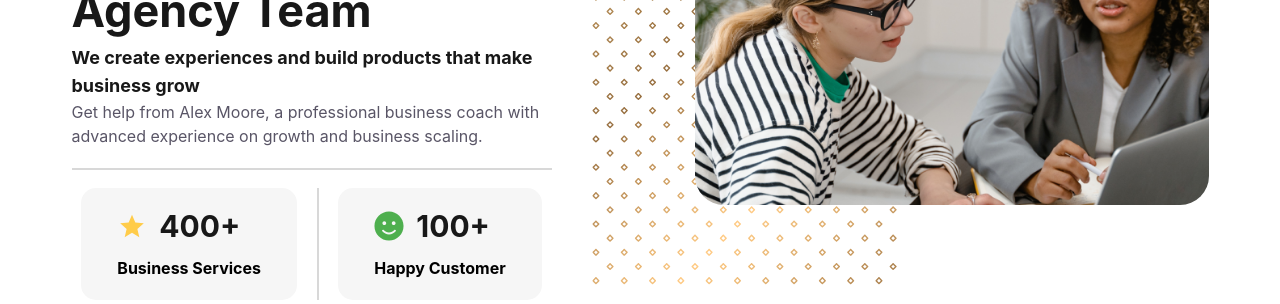
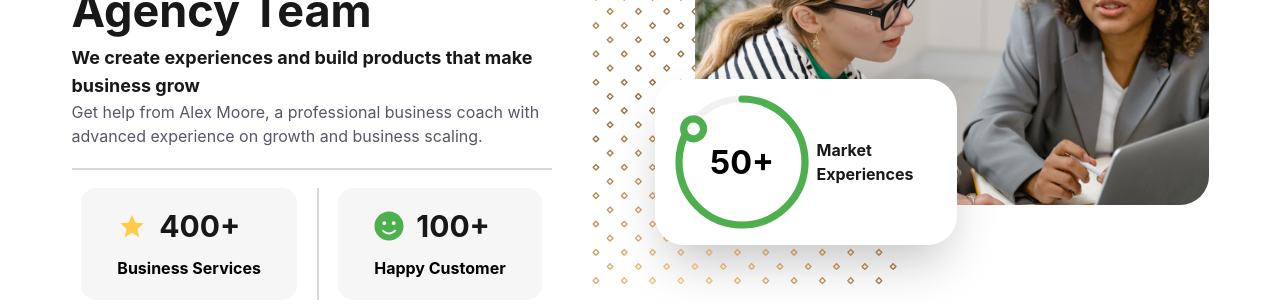
Before and after one commit to Diaa-0-Abdelaziz/Ask_Experts, a React (Create React App) app: page / in a window 1280 px wide. Shown: the part 1461-1765 px from the top of the page. Built offline with nearby package versions, Linux system fonts and the light colour scheme.

Commit message:
modified:   src/Components/Home/Slices/About.jsx 	modified:   src/Navbar.jsx 	new file:   src/circleProgress.css 	modified:   src/output.css

```diff
--- a/src/Components/Home/Slices/About.jsx
+++ b/src/Components/Home/Slices/About.jsx
@@ -1,4 +1,4 @@
-import React from 'react'
+import React, { useEffect, useState } from 'react'
 import brand1 from '../../../imgs/1.svg'
 import brand2 from '../../../imgs/2.svg'
 import brand3 from '../../../imgs/3.svg'
@@ -8,10 +8,34 @@
 import { IoMdStar } from "react-icons/io";
 import { FaSmile } from "react-icons/fa";
 import photo2 from '../../../imgs/Photo2.png'
-import Pattern from '../../../imgs/Pattern.svg'
-
+import "../../../circleProgress.css"
 export default function About() {
     const brands = [brand1, brand2, brand3, brand4, brand5, brand6]
+
+    const [loadingPercent, setloadingPercent] = useState(0);
+    const [dot, setDot] = useState(0);
+    const [text, setText] = useState("00");
+
+    useEffect(() => {
+
+        const secs = 50;
+
+        const currentLoadingPercent = 440 - 440 * (secs / 60);
+        setloadingPercent(currentLoadingPercent);
+
+        const currentDot = 360 * (secs / 60);
+        setDot(currentDot);
+
+        setText(secs >= 10 ? secs : `0${secs}`);
+
+    }, []);
+
+
+
+
+
+
+
 
   return (
     <section>
@@ -43,13 +67,36 @@
           </ul>
 
         </div>
-        <div className='relative max-w-[514px]'>
+        <div className='relative max-w-[514px] xSmall:m-0 mx-auto'>
          <div className="relative z-50">
             <div className="relative">
-                <div className='after:content-[""] after:z-20 after:bg-[url("./imgs/Pattern.svg")] after:bg-cover after:absolute after:w-3/5 after:bg-no-repeat after:h-full after:top-1/2 after:-left-1/2 after:transform after:translate-x-1/2 after:-translate-y-20'>
+                <div className=' after:content-[""] after:z-20 after:bg-[url("./imgs/Pattern.svg")] after:bg-cover after:absolute after:w-3/5 after:bg-no-repeat after:h-full after:top-1/2 after:-left-1/2 after:transform after:translate-x-1/2 after:-translate-y-20'>
                     <img src={photo2} alt="Description of image" className="rounded-special relative z-50" />
                 </div>
+                <article className=' absolute max-w-96 xSmall:-bottom-10 -bottom-60 px-3 py-2 -left-10 z-50 bg-white shadow-2xl justify-around items-center rounded-special flex flex-wrap '>
+                    <div className="Appstar ">
+                        <div className="container">
+                          <div className="text">{text}+</div>
+                          <div style={{ transform: `rotate(${dot}deg)` }} className="dot"></div>
+                          <svg>
+                            <circle cx="70" cy="70" r="70" />
+                            <circle strokeDashoffset={loadingPercent} cx="70" cy="70" r="70" strokeLinecap="round"   />
+                          </svg>
+                        </div>
+                      </div>
+                      <p className=' text-[#181818] text-base font-bold max-w-32 xSmall:text-left text-center'>Market Experiences</p>
+                   </article>
+
             </div>
+
+
+
+
+
+
+
+
+
         </div>
 
         </div>
--- a/src/Navbar.jsx
+++ b/src/Navbar.jsx
@@ -36,7 +36,7 @@
 
     <nav className='bg-[#1B1B1B] py-10 relative'>
       <div className="justify-around flex container m-auto ">
-        <div className='flex gap-2'> <img src={logo} alt="logo" className=' w-9'/><span className='text-3xl font-semibold text-white mt-2'>AskExperts</span></div>
+        <div className='flex gap-2'> <img src={logo} alt="logo" className=' w-9'/><span className='text-3xl font-semibold text-white '>AskExperts</span></div>
         <ul className={`z-50	flex xl:flex-row flex-col gap-4 text-lg	font-normal	 xl:static xl:w-auto xl:bg-transparent absolute left-0 bg-[#1B1B1B] w-full ${toggleMenu ? 'h-56' : 'h-0'} xl:h-auto duration-700 overflow-hidden top-full`}>
           <li className=' flex items-center cursor-pointer'><GoDotFill className=' text-[#4EAF4E]'/><span className=' text-[#5AB612]'>Home</span></li>
           <li className='text-white flex items-center cursor-pointer'><GoDot className=' me-2 text-[#515151] '/>About</li>
--- /dev/null
+++ b/src/circleProgress.css
@@ -0,0 +1,71 @@
+.Appstar {
+
+    text-align: center;
+    display: flex;
+    justify-content: center;
+    align-items: center;
+  }
+
+  .Appstar .container {
+    position: relative;
+    transform: scale(90%);
+  }
+  .text {
+    position: absolute;
+    color: black;
+    top: 50%;
+    left: 50%;
+    transform: translate(-50%, -50%);
+    font-weight: bold;
+    font-size: 36px;
+  }
+  .Appstar .container svg {
+    width: 150px;
+    height: 150px;
+    /* background-color: red;  */
+    margin: auto;
+    transform: rotate(-90deg);
+  }
+
+  .Appstar .container svg circle {
+    fill: transparent;
+    stroke: #F1F1F1;
+    stroke-width: 8;
+
+    transform: translate(5px, 5px);
+    transition: all 2s;
+    z-index: 0;
+  }
+
+  .Appstar .container svg circle:nth-child(2) {
+    fill: transparent;
+    stroke: #4EAF4E;
+    stroke-linecap:"round";
+
+    stroke-width: 8;
+    stroke-dasharray: 440;
+    /* stroke-dashoffset: 0; */
+    transition: all 0.1s;
+  }
+
+  .dot {
+    position: absolute;
+    width: 100%;
+    height: 100%;
+    /* background-color: rgba(0, 128, 0, 0.281); */
+    transition: all 0.1s;
+    z-index: 9999;
+  }
+
+  .dot::before {
+    content: "";
+    width: 30px;
+    height: 30px;
+    background-color: white;
+    border: 8px solid #4EAF4E;
+    z-index: 1000;
+    position: absolute;
+    border-radius: 50%;
+    top: -5px;
+    transform: translate(-10px);
+  }
--- a/src/output.css
+++ b/src/output.css
@@ -607,6 +607,54 @@
   top: 100%;
 }
 
+.bottom-1\/2 {
+  bottom: 50%;
+}
+
+.bottom-5 {
+  bottom: 1.25rem;
+}
+
+.top-10 {
+  top: 2.5rem;
+}
+
+.bottom-0 {
+  bottom: 0px;
+}
+
+.-bottom-1\/2 {
+  bottom: -50%;
+}
+
+.left-10 {
+  left: 2.5rem;
+}
+
+.-left-10 {
+  left: -2.5rem;
+}
+
+.-bottom-10 {
+  bottom: -2.5rem;
+}
+
+.bottom-72 {
+  bottom: 18rem;
+}
+
+.-bottom-72 {
+  bottom: -18rem;
+}
+
+.-bottom-40 {
+  bottom: -10rem;
+}
+
+.-bottom-60 {
+  bottom: -15rem;
+}
+
 .z-50 {
   z-index: 50;
 }
@@ -625,6 +673,11 @@
   margin-right: 1rem;
 }
 
+.mx-auto {
+  margin-left: auto;
+  margin-right: auto;
+}
+
 .mb-2 {
   margin-bottom: 0.5rem;
 }
@@ -641,28 +694,16 @@
   margin-top: 0.25rem;
 }
 
+.mt-10 {
+  margin-top: 2.5rem;
+}
+
 .mt-2 {
   margin-top: 0.5rem;
 }
 
 .mt-36 {
   margin-top: 9rem;
-}
-
-.mt-5 {
-  margin-top: 1.25rem;
-}
-
-.mt-7 {
-  margin-top: 1.75rem;
-}
-
-.mt-20 {
-  margin-top: 5rem;
-}
-
-.mt-10 {
-  margin-top: 2.5rem;
 }
 
 .block {
@@ -713,16 +754,6 @@
   width: 100%;
 }
 
-.w-fit {
-  width: -webkit-fit-content;
-  width: -moz-fit-content;
-  width: fit-content;
-}
-
-.w-auto {
-  width: auto;
-}
-
 .max-w-\[480px\] {
   max-width: 480px;
 }
@@ -735,8 +766,42 @@
   max-width: 36rem;
 }
 
+.max-w-12 {
+  max-width: 3rem;
+}
+
+.max-w-32 {
+  max-width: 8rem;
+}
+
+.max-w-60 {
+  max-width: 15rem;
+}
+
+.max-w-72 {
+  max-width: 18rem;
+}
+
+.max-w-96 {
+  max-width: 24rem;
+}
+
 .grow {
   flex-grow: 1;
+}
+
+.translate-y-1\/2 {
+  --tw-translate-y: 50%;
+  transform: translate(var(--tw-translate-x), var(--tw-translate-y)) rotate(var(--tw-rotate)) skewX(var(--tw-skew-x)) skewY(var(--tw-skew-y)) scaleX(var(--tw-scale-x)) scaleY(var(--tw-scale-y));
+}
+
+.-translate-y-1\/2 {
+  --tw-translate-y: -50%;
+  transform: translate(var(--tw-translate-x), var(--tw-translate-y)) rotate(var(--tw-rotate)) skewX(var(--tw-skew-x)) skewY(var(--tw-skew-y)) scaleX(var(--tw-scale-x)) scaleY(var(--tw-scale-y));
+}
+
+.transform {
+  transform: translate(var(--tw-translate-x), var(--tw-translate-y)) rotate(var(--tw-rotate)) skewX(var(--tw-skew-x)) skewY(var(--tw-skew-y)) scaleX(var(--tw-scale-x)) scaleY(var(--tw-scale-y));
 }
 
 .cursor-pointer {
@@ -749,10 +814,6 @@
 
 .flex-wrap {
   flex-wrap: wrap;
-}
-
-.content-center {
-  align-content: center;
 }
 
 .items-center {
@@ -769,10 +830,6 @@
 
 .justify-around {
   justify-content: space-around;
-}
-
-.justify-items-center {
-  justify-items: center;
 }
 
 .gap-1 {
@@ -803,10 +860,6 @@
   gap: 2.25rem;
 }
 
-.gap-5 {
-  gap: 1.25rem;
-}
-
 .gap-y-10 {
   row-gap: 2.5rem;
 }
@@ -831,8 +884,16 @@
   border-radius: 29px;
 }
 
+.rounded {
+  border-radius: 0.25rem;
+}
+
 .border-2 {
   border-width: 2px;
+}
+
+.border {
+  border-width: 1px;
 }
 
 .border-\[\#EBEBEB\] {
@@ -894,9 +955,19 @@
   background-color: rgb(255 255 255 / var(--tw-bg-opacity));
 }
 
-.bg-black {
+.bg-slate-900 {
   --tw-bg-opacity: 1;
-  background-color: rgb(0 0 0 / var(--tw-bg-opacity));
+  background-color: rgb(15 23 42 / var(--tw-bg-opacity));
+}
+
+.bg-orange-500 {
+  --tw-bg-opacity: 1;
+  background-color: rgb(249 115 22 / var(--tw-bg-opacity));
+}
+
+.bg-slate-700 {
+  --tw-bg-opacity: 1;
+  background-color: rgb(51 65 85 / var(--tw-bg-opacity));
 }
 
 .bg-\[url\(\"\.\/imgs\/Photo\.png\"\)\] {
@@ -915,8 +986,8 @@
   padding: 1.25rem;
 }
 
-.p-1 {
-  padding: 0.25rem;
+.p-6 {
+  padding: 1.5rem;
 }
 
 .px-3 {
@@ -972,6 +1043,16 @@
 .py-\[50px\] {
   padding-top: 50px;
   padding-bottom: 50px;
+}
+
+.px-6 {
+  padding-left: 1.5rem;
+  padding-right: 1.5rem;
+}
+
+.px-10 {
+  padding-left: 2.5rem;
+  padding-right: 2.5rem;
 }
 
 .pl-2 {
@@ -1070,14 +1151,28 @@
   color: hsl(0 0% 5% / var(--tw-text-opacity));
 }
 
+.text-\[rgb\(24\2c 24\2c 24\)\] {
+  --tw-text-opacity: 1;
+  color: rgb(24 24 24 / var(--tw-text-opacity));
+}
+
 .text-white {
   --tw-text-opacity: 1;
   color: rgb(255 255 255 / var(--tw-text-opacity));
 }
 
-.text-\[rgb\(24\2c 24\2c 24\)\] {
-  --tw-text-opacity: 1;
-  color: rgb(24 24 24 / var(--tw-text-opacity));
+.shadow-2xl {
+  --tw-shadow: 0 25px 50px -12px rgb(0 0 0 / 0.25);
+  --tw-shadow-colored: 0 25px 50px -12px var(--tw-shadow-color);
+  box-shadow: var(--tw-ring-offset-shadow, 0 0 #0000), var(--tw-ring-shadow, 0 0 #0000), var(--tw-shadow);
+}
+
+.transition {
+  transition-property: color, background-color, border-color, text-decoration-color, fill, stroke, opacity, box-shadow, transform, filter, -webkit-backdrop-filter;
+  transition-property: color, background-color, border-color, text-decoration-color, fill, stroke, opacity, box-shadow, transform, filter, backdrop-filter;
+  transition-property: color, background-color, border-color, text-decoration-color, fill, stroke, opacity, box-shadow, transform, filter, backdrop-filter, -webkit-backdrop-filter;
+  transition-timing-function: cubic-bezier(0.4, 0, 0.2, 1);
+  transition-duration: 150ms;
 }
 
 .duration-700 {
@@ -1130,9 +1225,19 @@
   position: absolute;
 }
 
+.after\:-left-0::after {
+  content: var(--tw-content);
+  left: -0px;
+}
+
 .after\:-left-1\/2::after {
   content: var(--tw-content);
   left: -50%;
+}
+
+.after\:-top-5::after {
+  content: var(--tw-content);
+  top: -1.25rem;
 }
 
 .after\:top-1\/2::after {
@@ -1140,44 +1245,9 @@
   top: 50%;
 }
 
-.after\:-left-0::after {
-  content: var(--tw-content);
-  left: -0px;
-}
-
-.after\:top-0::after {
-  content: var(--tw-content);
-  top: 0px;
-}
-
-.after\:-top-3::after {
-  content: var(--tw-content);
-  top: -0.75rem;
-}
-
-.after\:-top-5::after {
-  content: var(--tw-content);
-  top: -1.25rem;
-}
-
 .after\:z-20::after {
   content: var(--tw-content);
   z-index: 20;
-}
-
-.after\:h-5\/6::after {
-  content: var(--tw-content);
-  height: 83.333333%;
-}
-
-.after\:h-4\/5::after {
-  content: var(--tw-content);
-  height: 80%;
-}
-
-.after\:h-full::after {
-  content: var(--tw-content);
-  height: 100%;
 }
 
 .after\:h-0::after {
@@ -1190,6 +1260,11 @@
   height: 0.125rem;
 }
 
+.after\:h-full::after {
+  content: var(--tw-content);
+  height: 100%;
+}
+
 .after\:w-3\/5::after {
   content: var(--tw-content);
   width: 60%;
@@ -1200,21 +1275,15 @@
   width: 100%;
 }
 
-.after\:-translate-y-14::after {
+.after\:-translate-y-20::after {
   content: var(--tw-content);
-  --tw-translate-y: -3.5rem;
+  --tw-translate-y: -5rem;
   transform: translate(var(--tw-translate-x), var(--tw-translate-y)) rotate(var(--tw-rotate)) skewX(var(--tw-skew-x)) skewY(var(--tw-skew-y)) scaleX(var(--tw-scale-x)) scaleY(var(--tw-scale-y));
 }
 
 .after\:translate-x-1\/2::after {
   content: var(--tw-content);
   --tw-translate-x: 50%;
-  transform: translate(var(--tw-translate-x), var(--tw-translate-y)) rotate(var(--tw-rotate)) skewX(var(--tw-skew-x)) skewY(var(--tw-skew-y)) scaleX(var(--tw-scale-x)) scaleY(var(--tw-scale-y));
-}
-
-.after\:-translate-y-20::after {
-  content: var(--tw-content);
-  --tw-translate-y: -5rem;
   transform: translate(var(--tw-translate-x), var(--tw-translate-y)) rotate(var(--tw-rotate)) skewX(var(--tw-skew-x)) skewY(var(--tw-skew-y)) scaleX(var(--tw-scale-x)) scaleY(var(--tw-scale-y));
 }
 
@@ -1257,16 +1326,24 @@
 }
 
 @media (min-width: 540px) {
+  .xSmall\:-bottom-10 {
+    bottom: -2.5rem;
+  }
+
+  .xSmall\:m-0 {
+    margin: 0px;
+  }
+
   .xSmall\:block {
     display: block;
+  }
+
+  .xSmall\:text-left {
+    text-align: left;
   }
 }
 
 @media (min-width: 640px) {
-  .sm\:m-0 {
-    margin: 0px;
-  }
-
   .sm\:block {
     display: block;
   }
```
